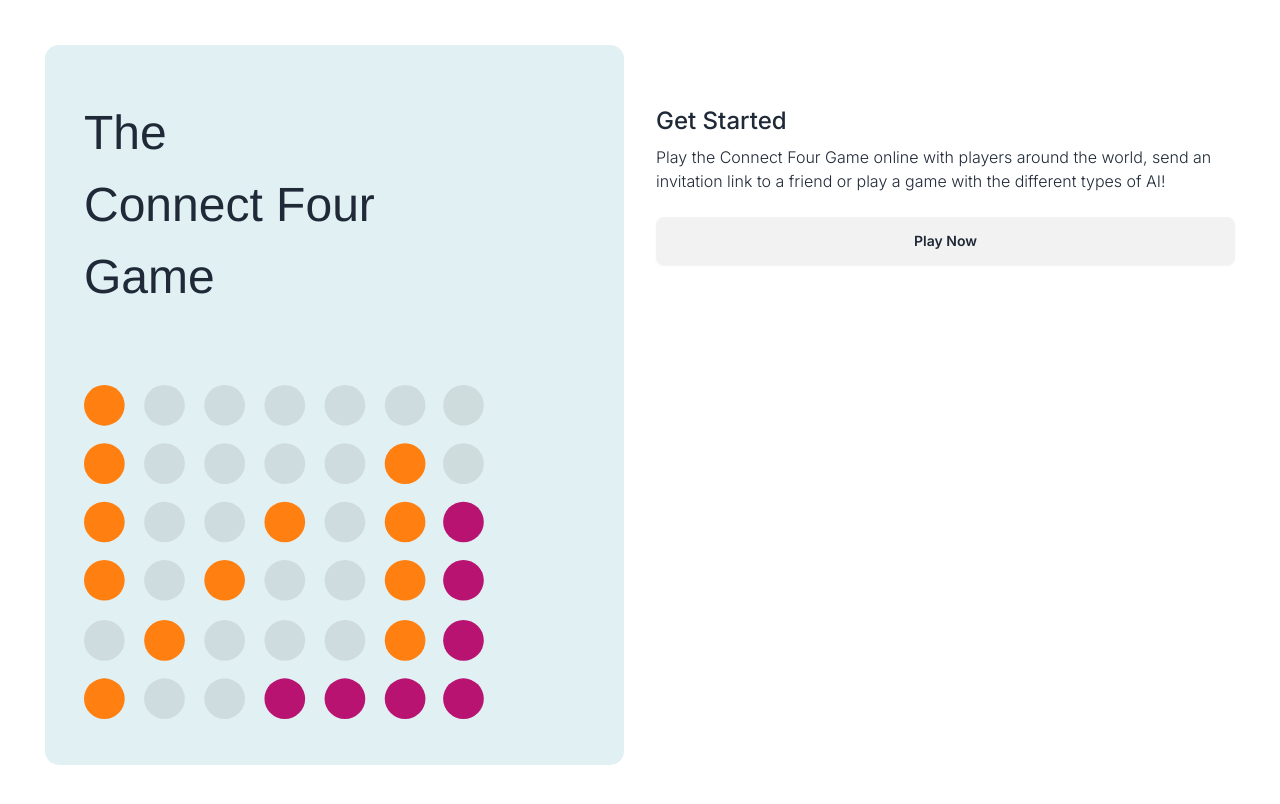
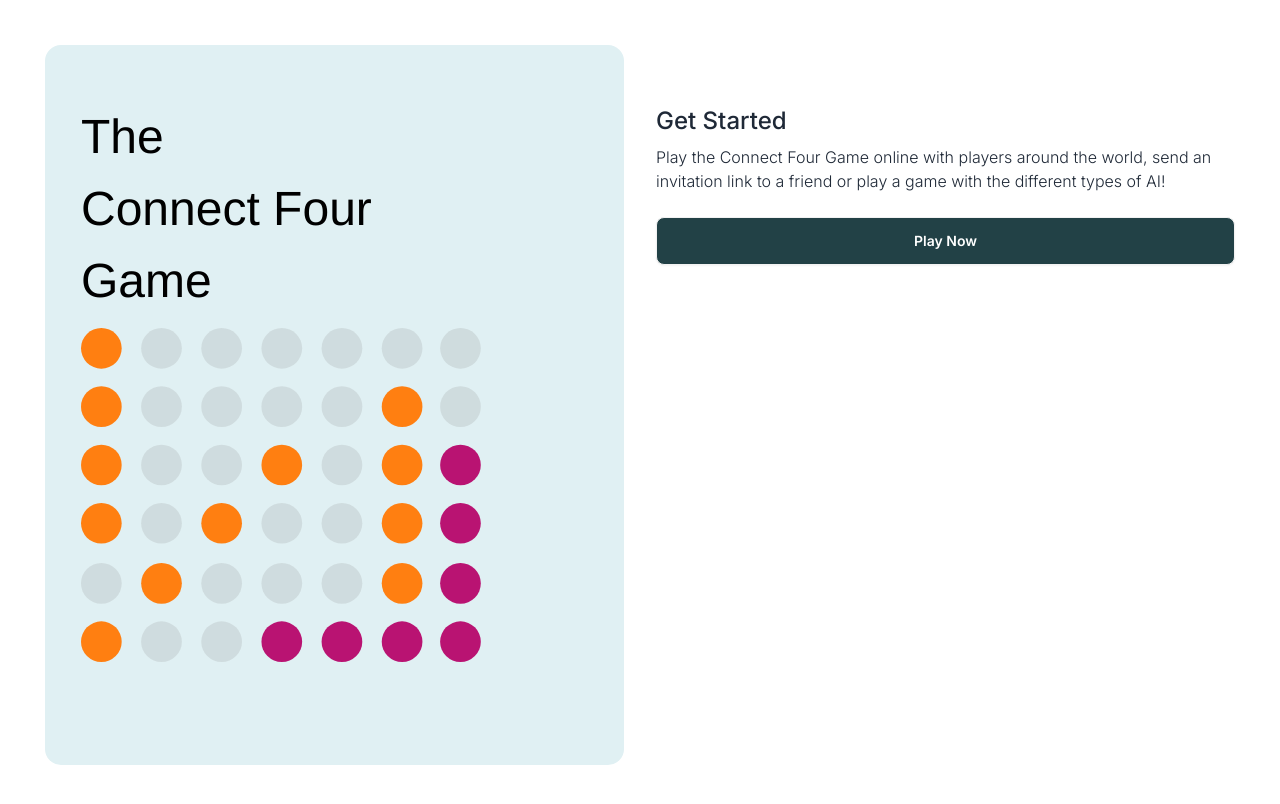
Before and after one commit to feaad/Connect-Four-Game, a Next.js app: page / in a window 1280 px wide. Shown: the top 804 px of the page. Built offline with nearby package versions, Linux system fonts and the light colour scheme.

Commit message:
refactoring homepage with components

```diff
--- a/app/page.tsx
+++ b/app/page.tsx
@@ -1,17 +1,19 @@
 import React from "react";
-import Image from 'next/image';
-import cfLogo from "@/assets/images/connect_four_logo.svg"
+import Image from "next/image";
+import cfLogo from "@/assets/images/connect_four_logo.svg";
 
+import Banner from "@/components/Banner";
 
 export default function Home() {
   return (
     <main>
-      <div className="grid grid-cols-2 gap-8">
+      {/* <div className="grid grid-cols-2 gap-8">
         <div className=" gridLeft font-sans text-5xl text-balance leading-normal">
           <h1>The <br /> Connect Four <br />Game</h1>
           <br/>
           <Image src={cfLogo} alt="Connect Four" width={400} height={500} />
         </div>
+
 
         <div className="gridRight ">
           <h1 className="text-2xl font-medium leading-loose">Get Started</h1>
@@ -24,12 +26,24 @@ export default function Home() {
           </div>
         </div>
 
+      </div> */}
 
+      <div className="grid h-screen grid-cols-2 gap-8">
+        <Banner />
 
+        <div className="gridRight">
+          <h1 className="text-2xl font-medium leading-loose">Get Started</h1>
+          <p className="font-light">
+            Play the Connect Four Game online with players around the world,
+            send an invitation link to a friend or play a game with the
+            different types of AI!
+          </p>
+          <br />
+          <div>
+            <button className="btn btn-block bg-btn-colour text-white">Play Now</button>
+          </div>
+        </div>
       </div>
-
-
-
     </main>
-  )
+  );
 }
--- /dev/null
+++ b/components/Banner.tsx
@@ -0,0 +1,30 @@
+import Image from "next/image";
+import cfLogo from "@/assets/images/connect_four_logo.svg";
+
+const Banner = () => {
+  return (
+    <div>
+      <div className="m-auto flex h-[90vh] w-full">
+        <div className="bg-bgc m-auto flex h-full w-full flex-col rounded-2xl pl-9">
+          <div className="h-1/4 w-full flex-col text-balance pt-14 text-left font-sans text-5xl leading-normal text-black">
+            <h1 className="m-auto h-full w-full">
+              The <br /> Connect Four <br />
+              Game
+            </h1>
+          </div>
+          <div className="m-auto flex h-3/4 w-full flex-col">
+            <Image
+              src={cfLogo}
+              alt="Connect Four"
+              width={400}
+              height={500}
+              className="my-auto"
+            />
+          </div>
+        </div>
+      </div>
+    </div>
+  );
+};
+
+export default Banner;
--- a/tailwind.config.ts
+++ b/tailwind.config.ts
@@ -16,6 +16,10 @@ const config: Config = {
       fontFamily: {
         'sans': ['Helvetica Neue']
       },
+      colors: {
+        bgc: "#E0F0F3",
+        "btn-colour": "#224146"
+      }
     },
   },
   plugins: [require("tailwindcss-animate"), require("daisyui")],
@@ -23,4 +27,5 @@ const config: Config = {
     themes: ["light", "dark"],
   },
 }
-export default config
+
+export default config;
```
